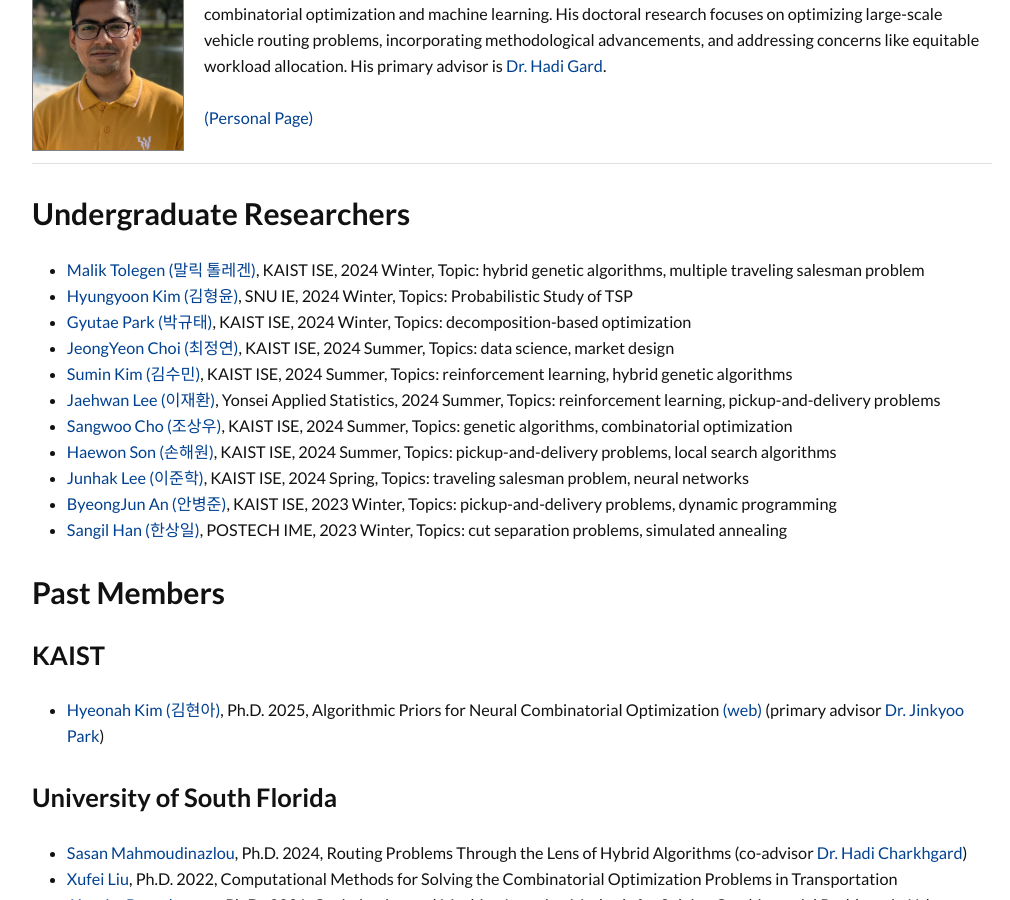
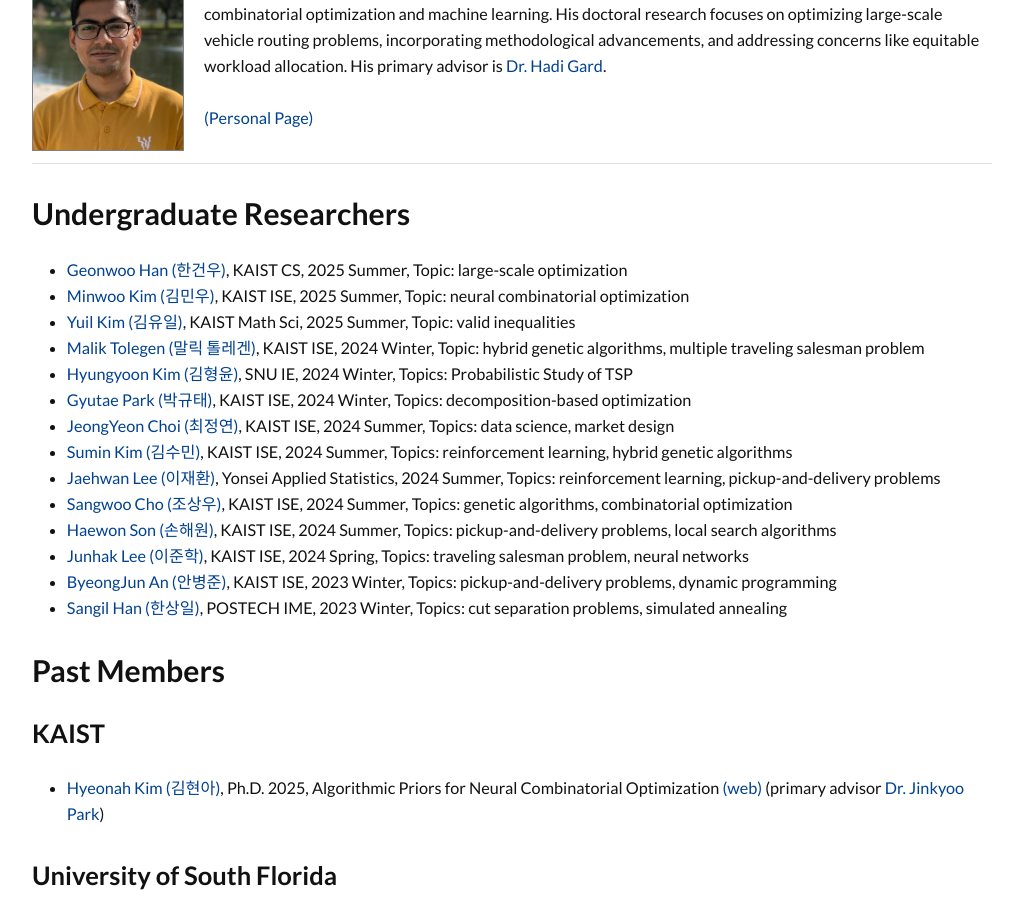
Before and after one commit to kaist-comet/kaist-comet.github.io, a Jekyll site: the page built from people/people.md, in a window 1280 px wide and 900 px high, scrolled down 5942 px. Shown: the whole window, without its empty margins (128-1138 px from the left). Built offline with Jekyll 4.4.1, drawn with Linux system fonts in a browser that asks for light colours; some web fonts are replaced; comment, search, counter and statistics services are not loaded.

Commit message:
update 2025 summer interns

```diff
--- a/people/people.md
+++ b/people/people.md
@@ -103,6 +103,10 @@ Introducing the current members of the COMET Lab.
 
 
 ## Undergraduate Researchers
+<!-- - [Agata Kazakevic (아가타)](https://www.linkedin.com/in/agata-kazakevic/), KAIST ISE, 2025 Fall, Topic: large-scale optimization  -->
+- [Geonwoo Han (한건우)](https://www.linkedin.com/in/geonwoo-han-92a546367/), KAIST CS, 2025 Summer, Topic: large-scale optimization
+- [Minwoo Kim (김민우)](https://www.linkedin.com/in/minuminu/), KAIST ISE, 2025 Summer, Topic: neural combinatorial optimization
+- [Yuil Kim (김유일)](https://www.linkedin.com/in/yuil-kim-b6b872287), KAIST Math Sci, 2025 Summer, Topic: valid inequalities
 - [Malik Tolegen (말릭 톨레겐)](https://www.linkedin.com/in/malik-tolegen-8a876a21a), KAIST ISE, 2024 Winter, Topic: hybrid genetic algorithms, multiple traveling salesman problem
 - [Hyungyoon Kim (김형윤)](https://www.linkedin.com/in/형윤-김-159551343/), SNU IE, 2024 Winter, Topics: Probabilistic Study of TSP
 - [Gyutae Park (박규태)](https://www.linkedin.com/in/gyutae-park-b97378343/), KAIST ISE, 2024 Winter, Topics: decomposition-based optimization
```
